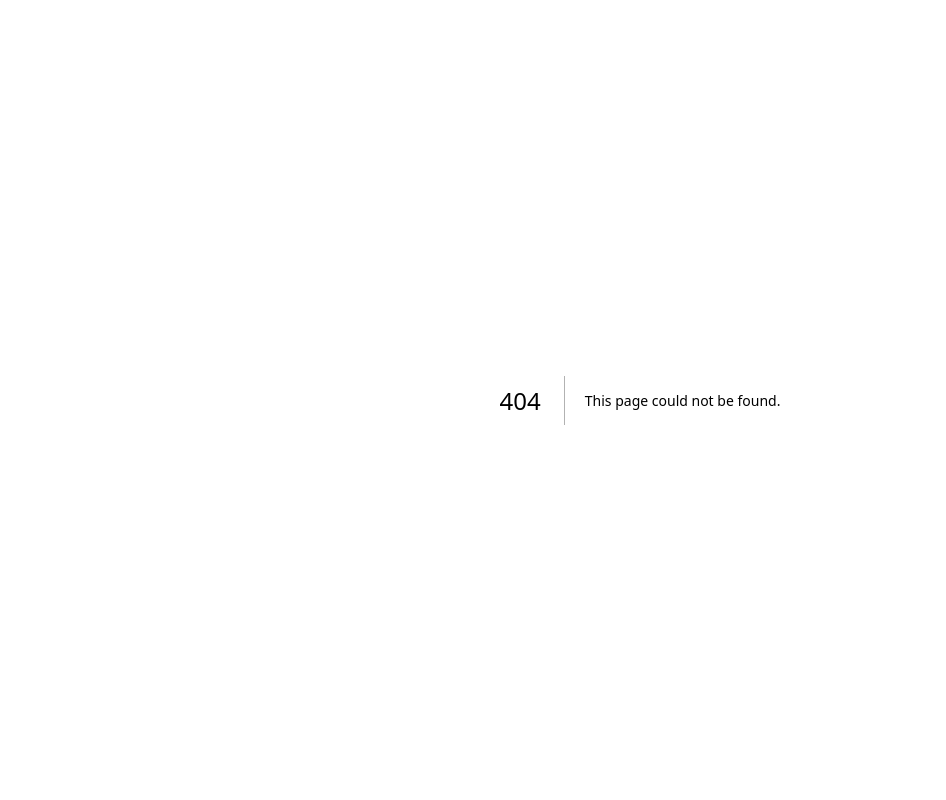
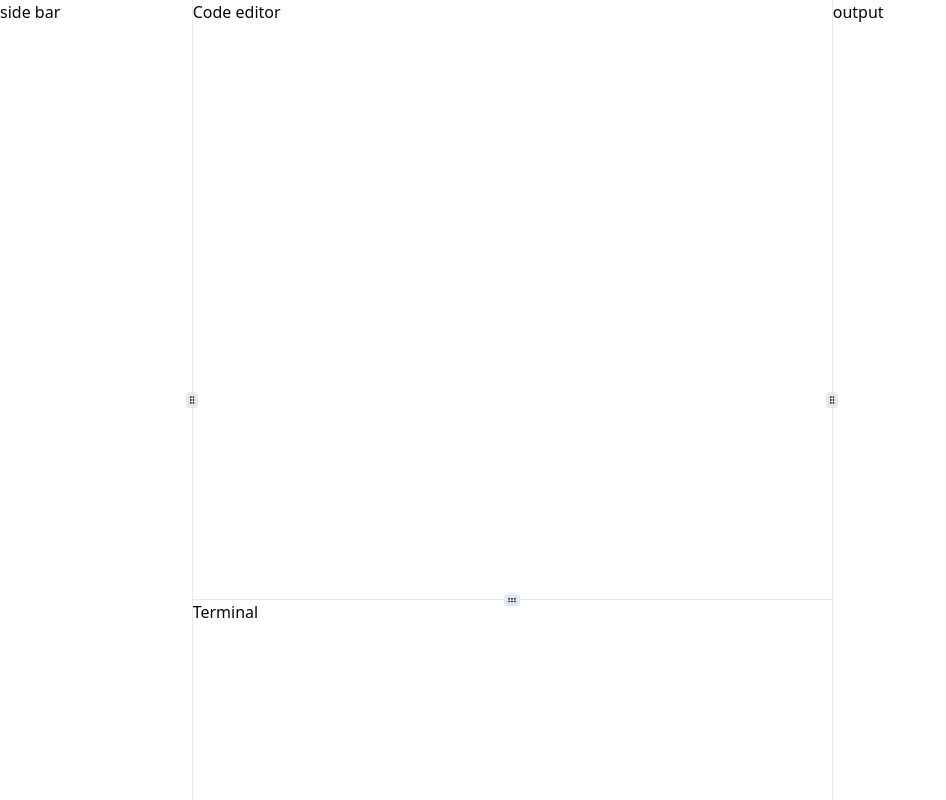
Before and after one commit to DkDeepak001/codedamn-project, a Next.js app in the folder apps/web/: page /playground in a window 1280 px wide. Before the commit this address had no page. Shown: the whole page, without its empty margins (0-946 px from the left). Built offline with nearby package versions, Linux system fonts and the light colour scheme.

Commit message:
feat: add playgroundpage with resizable

```diff
--- a/apps/web/package.json
+++ b/apps/web/package.json
@@ -22,6 +22,7 @@
     "next-themes": "^0.3.0",
     "react": "^18.2.0",
     "react-dom": "^18.2.0",
+    "react-resizable-panels": "^2.0.18",
     "socket.io-client": "^4.7.5",
     "tailwind-merge": "^2.3.0",
     "tailwindcss-animate": "^1.0.7"
--- /dev/null
+++ b/apps/web/src/app/playground/page.tsx
@@ -0,0 +1,21 @@
+import { ResizableHandle, ResizablePanel, ResizablePanelGroup } from "@/components/ui/resizable";
+
+export default function Playground() {
+  return (
+    <div className="h-screen w-screen">
+      <ResizablePanelGroup direction="horizontal">
+        <ResizablePanel defaultSize={15}>side bar</ResizablePanel>
+        <ResizableHandle withHandle />
+        <ResizablePanel defaultSize={50}>
+          <ResizablePanelGroup direction="vertical">
+            <ResizablePanel defaultSize={75}>Code editor</ResizablePanel>
+            <ResizableHandle withHandle />
+            <ResizablePanel defaultSize={25}>Terminal</ResizablePanel>
+          </ResizablePanelGroup>
+        </ResizablePanel>
+        <ResizableHandle withHandle />
+        <ResizablePanel defaultSize={35}>output</ResizablePanel>
+      </ResizablePanelGroup>
+    </div>
+  )
+}
--- /dev/null
+++ b/apps/web/src/components/ui/resizable.tsx
@@ -0,0 +1,45 @@
+"use client"
+
+import { GripVertical } from "lucide-react"
+import * as ResizablePrimitive from "react-resizable-panels"
+
+import { cn } from "@/libs/utils"
+
+const ResizablePanelGroup = ({
+  className,
+  ...props
+}: React.ComponentProps<typeof ResizablePrimitive.PanelGroup>) => (
+  <ResizablePrimitive.PanelGroup
+    className={cn(
+      "flex h-full w-full data-[panel-group-direction=vertical]:flex-col",
+      className
+    )}
+    {...props}
+  />
+)
+
+const ResizablePanel = ResizablePrimitive.Panel
+
+const ResizableHandle = ({
+  withHandle,
+  className,
+  ...props
+}: React.ComponentProps<typeof ResizablePrimitive.PanelResizeHandle> & {
+  withHandle?: boolean
+}) => (
+  <ResizablePrimitive.PanelResizeHandle
+    className={cn(
+      "relative flex w-px items-center justify-center bg-border after:absolute after:inset-y-0 after:left-1/2 after:w-1 after:-translate-x-1/2 focus-visible:outline-none focus-visible:ring-1 focus-visible:ring-ring focus-visible:ring-offset-1 data-[panel-group-direction=vertical]:h-px data-[panel-group-direction=vertical]:w-full data-[panel-group-direction=vertical]:after:left-0 data-[panel-group-direction=vertical]:after:h-1 data-[panel-group-direction=vertical]:after:w-full data-[panel-group-direction=vertical]:after:-translate-y-1/2 data-[panel-group-direction=vertical]:after:translate-x-0 [&[data-panel-group-direction=vertical]>div]:rotate-90",
+      className
+    )}
+    {...props}
+  >
+    {withHandle && (
+      <div className="z-10 flex h-4 w-3 items-center justify-center rounded-sm border bg-border">
+        <GripVertical className="h-2.5 w-2.5" />
+      </div>
+    )}
+  </ResizablePrimitive.PanelResizeHandle>
+)
+
+export { ResizablePanelGroup, ResizablePanel, ResizableHandle }
```
Also changed, not shown: 1 other file (tests, documents, lock files or other folders).
